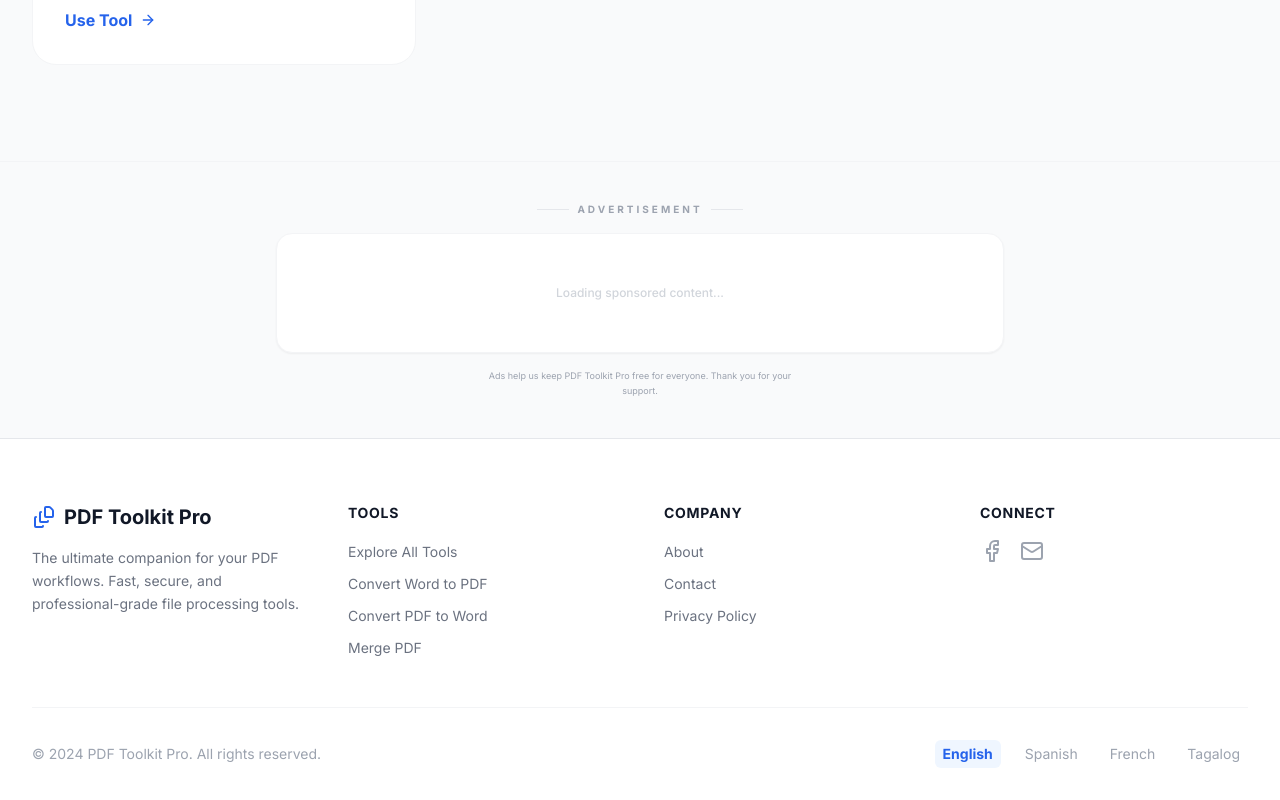
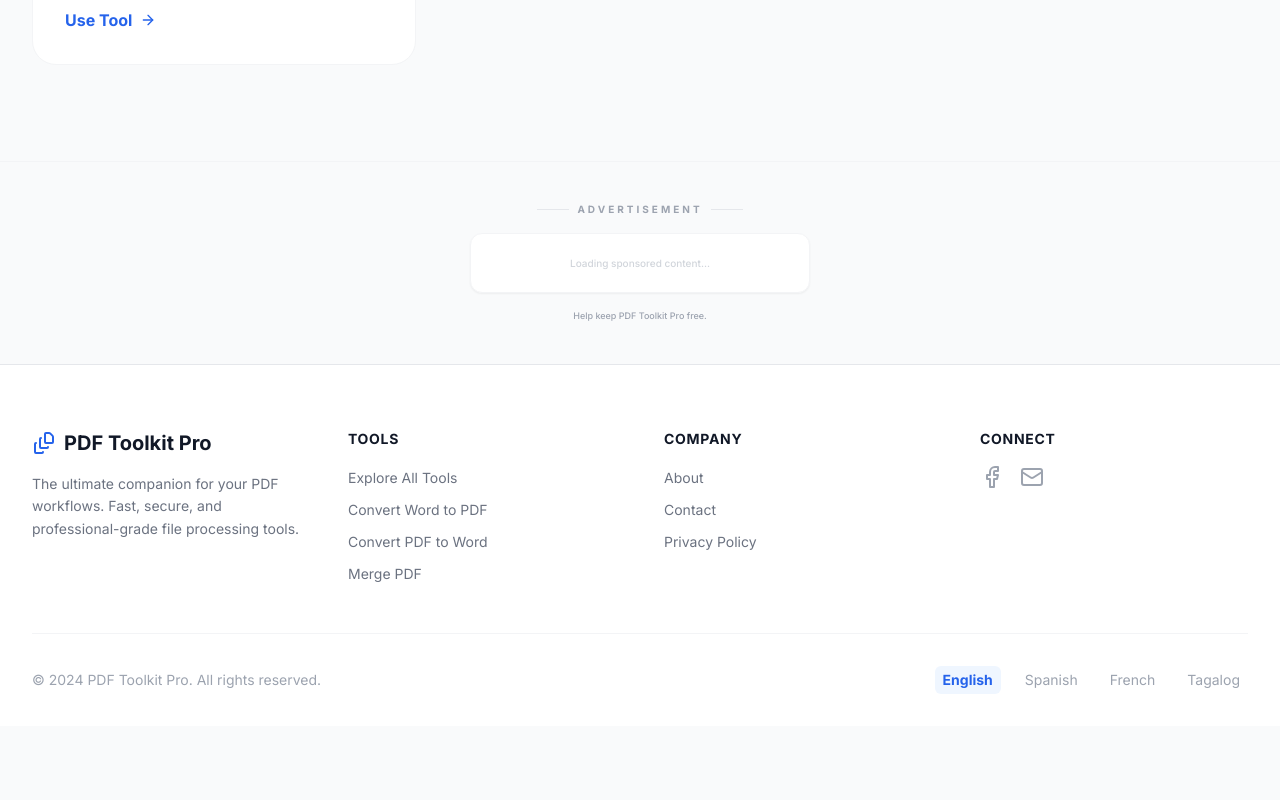
Before and after one commit to anonymous10072018/PDF-Toolkit-Pro, a React (Vite) app: page /tool/1 in a window 1280 px wide. Shown: the part 2395-3195 px from the top of the page. After the commit the page ends 3121 px from the top, so only its background shows below. Built offline with nearby package versions, Linux system fonts and the light colour scheme.

Commit message:
updated the ads

```diff
--- a/components/AdBanner.tsx
+++ b/components/AdBanner.tsx
@@ -1,35 +1,47 @@
 
 import React, { useEffect, useRef } from 'react';
+
+declare global {
+  interface Window {
+    atOptions?: any;
+  }
+}
 
 const AdBanner: React.FC = () => {
   const containerRef = useRef<HTMLDivElement>(null);
 
   useEffect(() => {
-    // Unique ID for the ad script to avoid duplicates
-    const scriptId = 'ad-script-invoke-unique';
-    const containerId = 'container-cd12c0220b988b73040737746ada55ac';
+    const scriptId = 'ad-script-invoke-v2';
 
-    // Cleanup function to remove script if component unmounts
-    // (though usually these scripts are intended to be global)
     const injectAd = () => {
-      if (!document.getElementById(scriptId)) {
+      if (containerRef.current && !document.getElementById(scriptId)) {
+        // Set the global atOptions required by the ad script
+        window.atOptions = {
+          'key': 'ead020deef05f09d29f11b1836c45b74',
+          'format': 'iframe',
+          'height': 50,
+          'width': 320,
+          'params': {}
+        };
+
         const script = document.createElement('script');
         script.id = scriptId;
-        script.src = "https://welcomingexpulsion.com/cd12c0220b988b73040737746ada55ac/invoke.js";
+        script.src = "https://welcomingexpulsion.com/ead020deef05f09d29f11b1836c45b74/invoke.js";
         script.async = true;
-        script.setAttribute('data-cfasync', 'false');
 
-        // Append script to the end of body or the container itself
-        document.body.appendChild(script);
+        // Append the script directly to our container so it renders within the styled area
+        containerRef.current.appendChild(script);
       }
     };
 
-    // Small timeout to ensure React has fully committed the DOM node
-    const timer = setTimeout(() => {
-      injectAd();
-    }, 500);
+    // Small delay to ensure the component is fully mounted
+    const timer = setTimeout(injectAd, 500);
 
-    return () => clearTimeout(timer);
+    return () => {
+      clearTimeout(timer);
+      // Clean up the global variable on unmount if necessary
+      // window.atOptions = undefined;
+    };
   }, []);
 
   return (
@@ -46,17 +58,16 @@ const AdBanner: React.FC = () => {
 
           <div
             ref={containerRef}
-            id="container-cd12c0220b988b73040737746ada55ac"
-            className="min-h-[120px] w-full max-w-[728px] flex justify-center items-center overflow-hidden rounded-2xl bg-white border border-gray-100 shadow-sm transition-all hover:shadow-md"
+            className="min-h-[60px] w-full max-w-[340px] flex justify-center items-center overflow-hidden rounded-xl bg-white border border-gray-100 shadow-sm transition-all hover:shadow-md"
           >
-            {/* The ad script will inject content here */}
-            <div className="text-gray-300 text-xs animate-pulse font-medium">
+            {/* The ad script will inject the iframe here */}
+            <div className="text-gray-300 text-[10px] animate-pulse font-medium py-4">
               Loading sponsored content...
             </div>
           </div>
 
-          <p className="mt-4 text-[9px] text-gray-400 max-w-xs text-center leading-relaxed">
-            Ads help us keep PDF Toolkit Pro free for everyone. Thank you for your support.
+          <p className="mt-4 text-[9px] text-gray-400 max-w-xs text-center leading-relaxed font-medium">
+            Help keep PDF Toolkit Pro free.
           </p>
         </div>
       </div>
```
